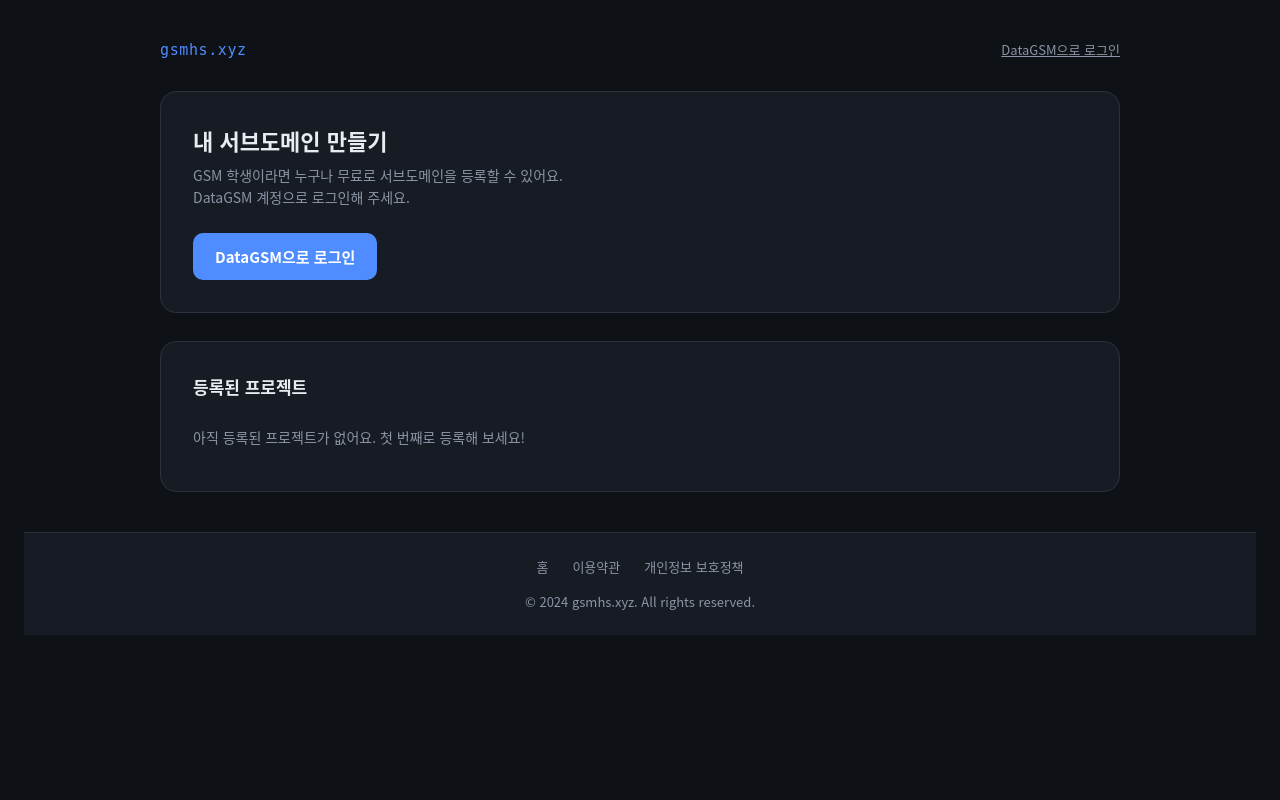
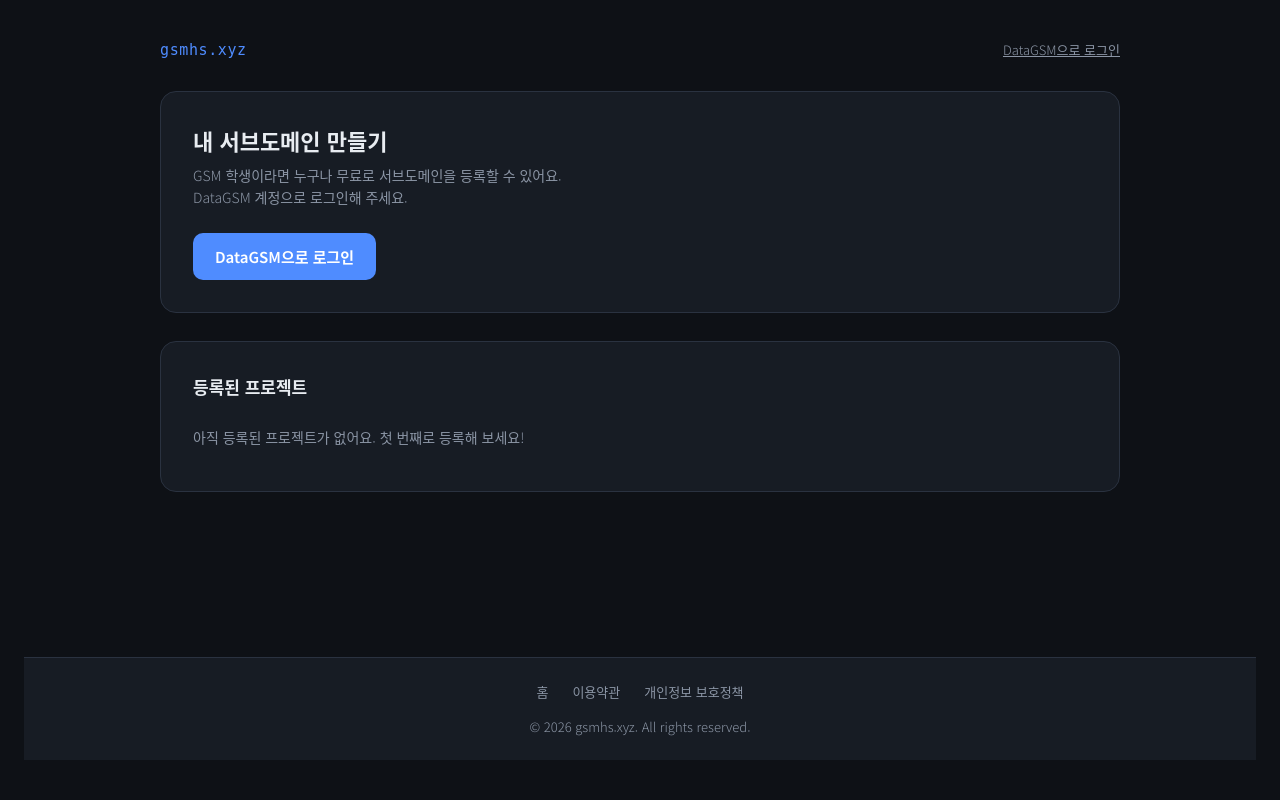
Before and after one commit to h4ru1012/gsmhs.xyz, a Spring Boot app: page / in a window 1280 px wide. Run offline with Spring Boot 4, Linux system fonts and the light colour scheme; data that the repository does not hold is empty.

Commit message:
리뷰 지적사항 수정: 웹폰트 로드 실패, 저작권 연도, index footer 고정
- Google Fonts에 없는 'Noto Sans CJK KR' 패밀리 요청(HTTP 400)을
  'Noto Sans KR'로 교체하고 font-family 스택 복원 (Light 300 유지)
- footer 저작권 연도 2024 → 2026 (5개 페이지)
- index.html body에 flex column 적용해 footer를 화면 하단에 고정
  (다른 페이지와 동일한 레이아웃)

Co-Authored-By: Claude <noreply@anthropic.com>
Claude-Session: https://claude.ai/code/session_01K3knFRNd23ryFi9Mu1GkAz

```diff
--- a/src/main/resources/templates/admin.html
+++ b/src/main/resources/templates/admin.html
@@ -6,7 +6,7 @@
     <title>관리자 — gsmhs.xyz</title>
     <link rel="preconnect" href="https://fonts.googleapis.com">
     <link rel="preconnect" href="https://fonts.gstatic.com" crossorigin>
-    <link href="https://fonts.googleapis.com/css2?family=Noto+Sans+CJK+KR:wght@300;400;600;700&display=swap" rel="stylesheet">
+    <link href="https://fonts.googleapis.com/css2?family=Noto+Sans+KR:wght@300;400;600;700&display=swap" rel="stylesheet">
     <style>
         :root {
             --bg: #0e1116;
@@ -18,7 +18,7 @@
         }
         * { box-sizing: border-box; margin: 0; padding: 0; }
         body {
-            font-family: "Noto Sans CJK KR", -apple-system, "Segoe UI", sans-serif;
+            font-family: "Noto Sans KR", "Noto Sans CJK KR", -apple-system, "Segoe UI", sans-serif;
             background: var(--bg);
             color: var(--text);
             min-height: 100vh;
@@ -259,7 +259,7 @@
         <a href="/tos">이용약관</a>
         <a href="/privacy">개인정보 보호정책</a>
     </div>
-    <p>&copy; 2024 gsmhs.xyz. All rights reserved.</p>
+    <p>&copy; 2026 gsmhs.xyz. All rights reserved.</p>
 </footer>
 </body>
 </html>
--- a/src/main/resources/templates/index.html
+++ b/src/main/resources/templates/index.html
@@ -6,7 +6,7 @@
     <title>gsmhs.xyz</title>
     <link rel="preconnect" href="https://fonts.googleapis.com">
     <link rel="preconnect" href="https://fonts.gstatic.com" crossorigin>
-    <link href="https://fonts.googleapis.com/css2?family=Noto+Sans+CJK+KR:wght@300;400;600;700&display=swap" rel="stylesheet">
+    <link href="https://fonts.googleapis.com/css2?family=Noto+Sans+KR:wght@300;400;600;700&display=swap" rel="stylesheet">
     <style>
         :root {
             --bg: #0e1116;
@@ -18,16 +18,20 @@
         }
         * { box-sizing: border-box; margin: 0; padding: 0; }
         body {
-            font-family: "Noto Sans CJK KR", -apple-system, "Segoe UI", sans-serif;
+            font-family: "Noto Sans KR", "Noto Sans CJK KR", -apple-system, "Segoe UI", sans-serif;
             background: var(--bg);
             color: var(--text);
             min-height: 100vh;
             padding: 40px 24px;
+            display: flex;
+            flex-direction: column;
             font-weight: 300;
         }
         .page {
             max-width: 960px;
             margin: 0 auto;
+            flex: 1;
+            width: 100%;
         }
         header {
             display: flex;
@@ -294,7 +298,7 @@
         <a href="/tos">이용약관</a>
         <a href="/privacy">개인정보 보호정책</a>
     </div>
-    <p>&copy; 2024 gsmhs.xyz. All rights reserved.</p>
+    <p>&copy; 2026 gsmhs.xyz. All rights reserved.</p>
 </footer>
 </body>
 </html>
--- a/src/main/resources/templates/privacy.html
+++ b/src/main/resources/templates/privacy.html
@@ -6,7 +6,7 @@
     <title>개인정보 보호정책 - gsmhs.xyz</title>
     <link rel="preconnect" href="https://fonts.googleapis.com">
     <link rel="preconnect" href="https://fonts.gstatic.com" crossorigin>
-    <link href="https://fonts.googleapis.com/css2?family=Noto+Sans+CJK+KR:wght@300;400;600;700&display=swap" rel="stylesheet">
+    <link href="https://fonts.googleapis.com/css2?family=Noto+Sans+KR:wght@300;400;600;700&display=swap" rel="stylesheet">
     <style>
         :root {
             --bg: #0e1116;
@@ -18,7 +18,7 @@
         }
         * { box-sizing: border-box; margin: 0; padding: 0; }
         body {
-            font-family: "Noto Sans CJK KR", -apple-system, "Segoe UI", sans-serif;
+            font-family: "Noto Sans KR", "Noto Sans CJK KR", -apple-system, "Segoe UI", sans-serif;
             background: var(--bg);
             color: var(--text);
             min-height: 100vh;
@@ -231,7 +231,7 @@
         <a href="/tos">이용약관</a>
         <a href="/privacy">개인정보 보호정책</a>
     </div>
-    <p>&copy; 2024 gsmhs.xyz. All rights reserved.</p>
+    <p>&copy; 2026 gsmhs.xyz. All rights reserved.</p>
 </footer>
 </body>
 </html>
--- a/src/main/resources/templates/register.html
+++ b/src/main/resources/templates/register.html
@@ -6,7 +6,7 @@
     <title th:text="${pageTitle} + ' — gsmhs.xyz'">서브도메인 등록 — gsmhs.xyz</title>
     <link rel="preconnect" href="https://fonts.googleapis.com">
     <link rel="preconnect" href="https://fonts.gstatic.com" crossorigin>
-    <link href="https://fonts.googleapis.com/css2?family=Noto+Sans+CJK+KR:wght@300;400;600;700&display=swap" rel="stylesheet">
+    <link href="https://fonts.googleapis.com/css2?family=Noto+Sans+KR:wght@300;400;600;700&display=swap" rel="stylesheet">
     <style>
         :root {
             --bg: #0e1116;
@@ -18,7 +18,7 @@
         }
         * { box-sizing: border-box; margin: 0; padding: 0; }
         body {
-            font-family: "Noto Sans CJK KR", -apple-system, "Segoe UI", sans-serif;
+            font-family: "Noto Sans KR", "Noto Sans CJK KR", -apple-system, "Segoe UI", sans-serif;
             background: var(--bg);
             color: var(--text);
             min-height: 100vh;
@@ -216,7 +216,7 @@
         <a href="/tos">이용약관</a>
         <a href="/privacy">개인정보 보호정책</a>
     </div>
-    <p>&copy; 2024 gsmhs.xyz. All rights reserved.</p>
+    <p>&copy; 2026 gsmhs.xyz. All rights reserved.</p>
 </footer>
 </body>
 </html>
--- a/src/main/resources/templates/tos.html
+++ b/src/main/resources/templates/tos.html
@@ -6,7 +6,7 @@
     <title>이용약관 - gsmhs.xyz</title>
     <link rel="preconnect" href="https://fonts.googleapis.com">
     <link rel="preconnect" href="https://fonts.gstatic.com" crossorigin>
-    <link href="https://fonts.googleapis.com/css2?family=Noto+Sans+CJK+KR:wght@300;400;600;700&display=swap" rel="stylesheet">
+    <link href="https://fonts.googleapis.com/css2?family=Noto+Sans+KR:wght@300;400;600;700&display=swap" rel="stylesheet">
     <style>
         :root {
             --bg: #0e1116;
@@ -18,7 +18,7 @@
         }
         * { box-sizing: border-box; margin: 0; padding: 0; }
         body {
-            font-family: "Noto Sans CJK KR", -apple-system, "Segoe UI", sans-serif;
+            font-family: "Noto Sans KR", "Noto Sans CJK KR", -apple-system, "Segoe UI", sans-serif;
             background: var(--bg);
             color: var(--text);
             min-height: 100vh;
@@ -175,7 +175,7 @@
         <a href="/tos">이용약관</a>
         <a href="/privacy">개인정보 보호정책</a>
     </div>
-    <p>&copy; 2024 gsmhs.xyz. All rights reserved.</p>
+    <p>&copy; 2026 gsmhs.xyz. All rights reserved.</p>
 </footer>
 </body>
 </html>
```
